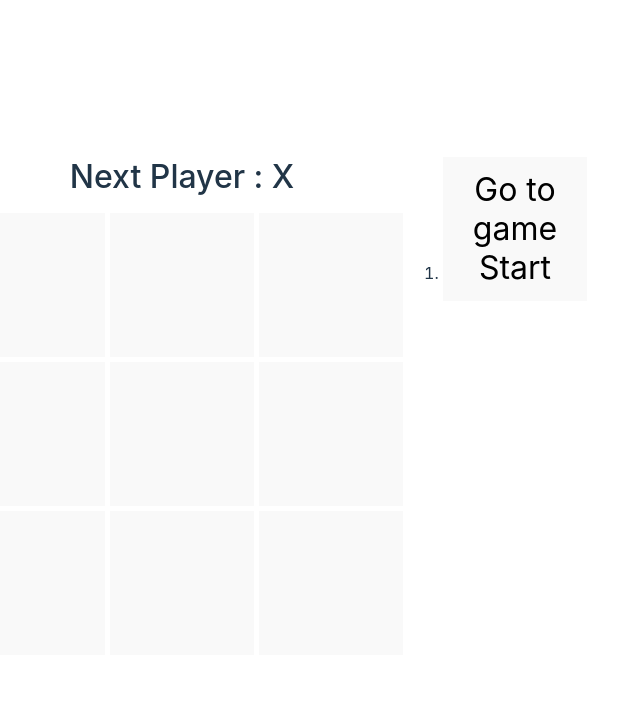
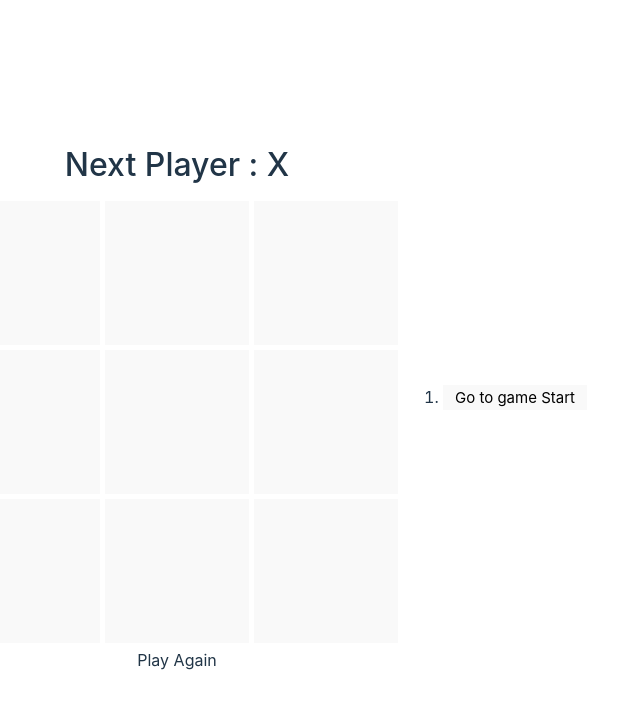
Before and after one commit to suhas991/Tic_Tac_Toe, a React (Vite) app: page / in a window 1280 px wide. Shown: the top 708 px of the page, without its empty margins (366-1006 px from the left). Built offline with nearby package versions, Linux system fonts and the light colour scheme.

Commit message:
done phase 2

```diff
--- a/src/components/Board.jsx
+++ b/src/components/Board.jsx
@@ -47,7 +47,7 @@ export default function Board({ mark, squares, onPlay }){
     let status;
     if(winner){
         status = "Winner : " + winner;
-        document.querySelector('.status').style.color='Green';
+        //document.querySelector('.status').style.color='Green';
     }else{
         status = "Next Player : " + ( mark ? 'X' : 'O' );
     }
@@ -72,5 +72,7 @@ export default function Board({ mark, squares, onPlay }){
             <Square value={squares[8]} onSquareClick={()=>handleClick(8)}/>
         </div>
 
+        <div className='Play Again'>Play Again</div>
+
     </>
 }
--- a/src/components/Game.css
+++ b/src/components/Game.css
@@ -1,4 +1,27 @@
 .game{
     display: flex;
     flex-direction: row;
+    flex-wrap: wrap;
+    justify-content: center;
+    align-items: center;
+    gap: 40px;
 }
+.history{
+    display: flex;
+    align-content: center;
+    flex-direction: column;
+    align-items: center;
+    justify-content: center;
+    width: max-content;
+
+}
+.history button{
+    height: fit-content;
+    padding: 2px;
+    text-align:center;
+    font-size: 15px;
+}
+ol{
+    margin: 5px;
+    padding: 0px;
+}
--- a/src/components/Game.jsx
+++ b/src/components/Game.jsx
@@ -3,17 +3,22 @@ import { useState } from 'react';
 import "./Game.css"
 export default function Game(){
 
-    const [mark,setMark]=useState(true);
+
     const [history, setHistory] = useState([Array(9).fill(null)]);
-    const currentSquares = history[history.length - 1];
+    const [currMove,setCurrmove] = useState(0);
+    const currentSquares = history[currMove];
+    const mark = currMove % 2 === 0;
+
 
     const handlePlay =(nextSquares)=>{
-    setHistory([...history,nextSquares])
-    setMark(!mark);
+    const nextHistory = [...history.slice(0, currMove + 1), nextSquares];
+    setHistory(nextHistory);
+    setCurrmove(nextHistory.length - 1);
     }
-    const jumpTo = ()=>{
+    const jumpTo = (nextMove)=>{
+    setCurrmove(nextMove);
+    }
 
-    }
     const moves = history.map((squares,move)=>{
     let description;
     if(move > 0){
@@ -22,7 +27,7 @@ export default function Game(){
         description ="Go to game Start";
     }
     return (
-        <li>
+        <li key={move}>
             <button onClick={()=>jumpTo(move)}>{description}</button>
         </li>
     );
```
